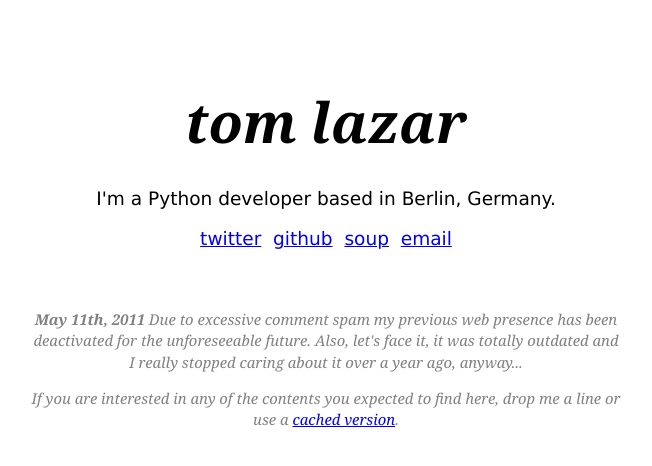
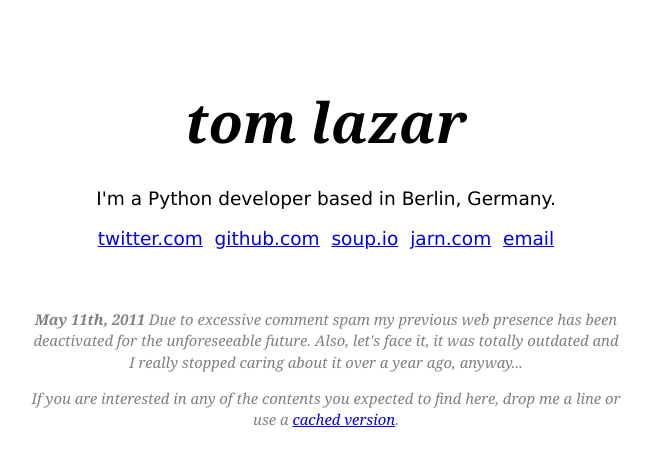
Before and after one commit to tomster/tomster.org, a plain HTML site: page maintenance.html in a window 1280 px wide. Shown: the whole page, without its empty margins (314-966 px from the left). Drawn offline with Linux system fonts and the light colour scheme.

Commit message:
add jarn

```diff
--- a/maintenance.html
+++ b/maintenance.html
@@ -18,9 +18,10 @@
       <p>I'm a Python developer based in <span class="locality">Berlin</span>, <span class="country-name">Germany</span>.</p>
 
       <p>
-        <a href="http://twitter.com/tomlazar">twitter</a>&nbsp;
-        <a href="http://github.com/tomster">github</a>&nbsp;
-        <a href="http://soup.tomster.org/">soup</a>&nbsp;
+        <a href="http://twitter.com/tomlazar">twitter.com</a>&nbsp;
+        <a href="http://github.com/tomster">github.com</a>&nbsp;
+        <a href="http://soup.tomster.org/">soup.io</a>&nbsp;
+        <a href="http://www.jarn.com/people/tomster">jarn.com</a>&nbsp;
         <a class="email" href="mailto:tom@tomster.org">email</a>
       </p>
 
```
